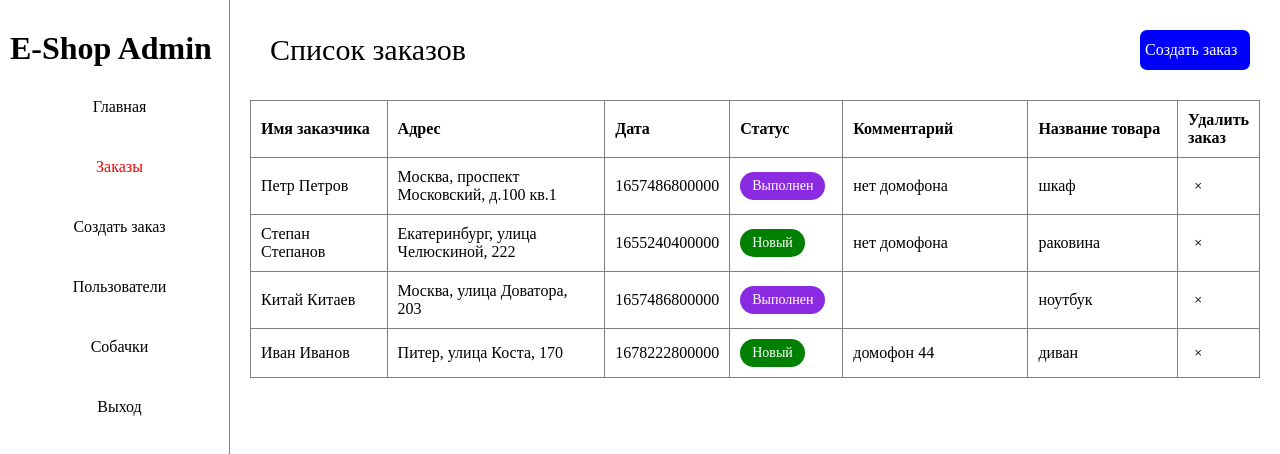
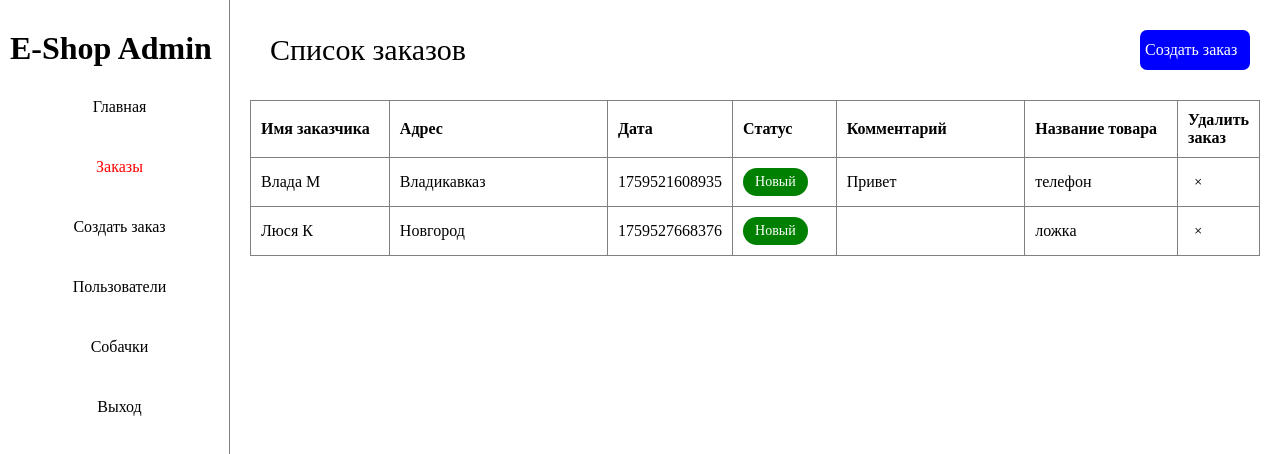
Before and after one commit to innamagkeeva/vue-router, a Vue app: page /listOrders in a window 1280 px wide. Shown: the top 454 px of the page. Built offline with nearby package versions, Linux system fonts and the light colour scheme; data requests are answered from the project's data file; the HTML template or start-up script is replaced by a standard one.

Commit message:
Все заказы, создать заказ, удалить заказ

```diff
--- a/json-server/db.json
+++ b/json-server/db.json
@@ -1,40 +1,24 @@
 {
   "orders": [
     {
-      "address": "Москва, проспект Московский, д.100 кв.1",
-      "comment": "нет домофона",
-      "userName": "Петр Петров",
-      "orderName": "шкаф",
-      "id": "871e7b33-0893-445f-9a9c-c72f4ec5ecb0",
-      "status": "Выполнен",
-      "date": 1657486800000
+      "address": "Владикавказ",
+      "comment": "Привет",
+      "orderDate": 1759521608676,
+      "id": "1003524f-d9ad-46e8-9574-1a007a956c1b",
+      "orderName": "телефон",
+      "status": "Новый",
+      "userName": "Влада М",
+      "date": 1759521608935
     },
     {
-      "address": "Екатеринбург, улица Челюскиной, 222",
-      "comment": "нет домофона",
-      "userName": "Степан Степанов",
-      "orderName": "раковина",
-      "id": "948cafd7-32ef-4235-8148-a8937fe2f190",
+      "address": "Новгород",
+      "comment": "",
+      "orderDate": 1759527668135,
+      "id": "a3957c5d-f8f1-4871-8a03-14c3ea75657b",
+      "orderName": "ложка",
       "status": "Новый",
-      "date": 1655240400000
-    },
-    {
-      "address": "Москва, улица Доватора, 203",
-      "comment": "",
-      "userName": "Китай Китаев",
-      "orderName": "ноутбук",
-      "id": "4f21935b-6634-4d19-ad1d-e0169bff53b2",
-      "status": "Выполнен",
-      "date": 1657486800000
-    },
-    {
-      "address": "Питер, улица Коста, 170",
-      "comment": "домофон 44",
-      "userName": "Иван Иванов",
-      "orderName": "диван",
-      "id": "549f7ddd-750c-4f7d-b3e2-b504579aec3c",
-      "status": "Новый",
-      "date": 1678222800000
+      "userName": "Люся К",
+      "date": 1759527668376
     }
   ]
 }
--- a/src/api/orders.ts
+++ b/src/api/orders.ts
@@ -16,7 +16,7 @@ export type OrderStatus = 'Новый' | 'В процессе' | 'Выполне
 export interface Order {
   address: string
   comment: string
-  date: number
+  orderDate: number
   id: string
   orderName: string
   status: OrderStatus
--- a/src/views/CreateOrderPage.vue
+++ b/src/views/CreateOrderPage.vue
@@ -1,34 +1,39 @@
 <script setup lang="ts">
 import { ref } from 'vue'
-// import { useRouter } from 'vue-router'
-import { ordersApi } from '@/api/orders'
+import { ordersApi, type OrderStatus } from '@/api/orders'
+
+function resetForm() {
+  address.value = ''
+  comment.value = ''
+  orderDate.value = ''
+  product.value = ''
+  userName.value = ''
+}
 
 async function createOrder() {
   try {
     const response = await ordersApi.create({
-      address: '12345678',
-      comment: '',
-      date: 121212,
-      id: '10000',
-      orderName: 'пенал',
-      status: 'Новый',
-      userName: 'Vlad',
+      address: address.value,
+      comment: comment.value,
+      orderDate: Date.now(),
+      id: Date.now().toString(),
+      orderName: product.value,
+      status: orderStatus.value,
+      userName: userName.value,
     })
-    console.log(response.data)
+    console.log('Заказ успешно сохранен', response.data)
+    resetForm()
   } catch (error) {
     console.log(error)
   }
 }
 
-type Status = 'В обработке' | 'Доставлен' | 'Отменен'
-
 const userName = ref<string>('')
 const address = ref<string>('')
-const data = ref<string>('')
-// const status = ref<Status>('В обработке')
+const orderDate = ref<string>('')
 const comment = ref<string>('')
 const product = ref<string>('')
-const orderStatus = ref<string>('Новый')
+const orderStatus = ref<OrderStatus>('Новый')
 
 function saveOrder() {
   createOrder()
@@ -71,16 +76,21 @@ function saveOrder() {
           <p class="form__title">Дата</p>
           <input
             class="input__name"
-            type="data"
+            type="date"
             placeholder="введите дату"
-            v-model="data"
+            v-model="orderDate"
           />
         </div>
 
         <div>
-          <div>Выбран статус: {{ orderStatus }}</div>
+          <div class="status__select">
+            Выбран статус: <strong>{{ orderStatus || 'Не выбран' }}</strong>
+          </div>
 
-          <select v-model="orderStatus">
+          <select
+            class="select__model"
+            v-model="orderStatus"
+          >
             <option
               disabled
               value=""
@@ -93,16 +103,6 @@ function saveOrder() {
             <option>Отменен</option>
           </select>
         </div>
-        <!-- <div class="form__user-data">
-          <p class="form__title">Статус</p>
-          <input
-            class="input__name"
-            type="text"
-            name="status"
-            placeholder="Новый"
-            v-model="status"
-          />
-        </div> -->
       </div>
 
       <p class="form__title">Комментарий</p>
@@ -172,7 +172,6 @@ function saveOrder() {
 }
 
 .input__name {
-  width: 100%;
   margin-bottom: 20px;
 }
 
@@ -210,8 +209,15 @@ function saveOrder() {
   margin-bottom: 40px;
 }
 
-.order__status {
-  width: 200px;
+.status__select {
+  margin-bottom: 20px;
+}
+
+.select__model {
+  width: 220px;
+  height: 40px;
+  border: 1px solid black;
+  border-radius: 7px;
 }
 </style>
 
@@ -223,3 +229,13 @@ function saveOrder() {
 //     console.log('Введите все данные')
 //   }
 //  -->
+<!-- <div class="form__user-data">
+          <p class="form__title">Статус</p>
+          <input
+            class="input__name"
+            type="text"
+            name="status"
+            placeholder="Новый"
+            v-model="status"
+          />
+        </div> -->
--- a/src/views/OrdersPage.vue
+++ b/src/views/OrdersPage.vue
@@ -39,7 +39,7 @@ async function deleteOrder(id: string) {
     await ordersApi.delete(id)
     const index = orders.value?.findIndex((order) => order.id === id)
     if (index && index !== -1) {
-      orders.value?.splice(index, 1)
+      orders.value!.splice(index, 1)
     }
   } catch (error) {
     console.log(error)
```
